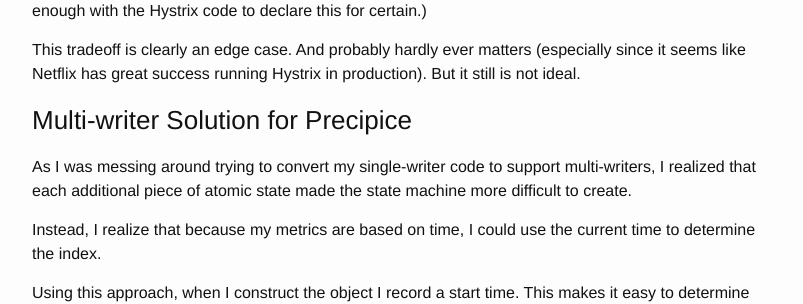
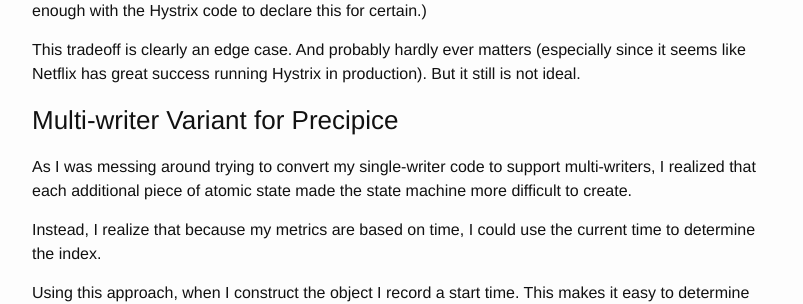
Before and after one commit to Tim-Brooks/tbrooks8.github.io, a Jekyll site: the page built from _posts/2015-06-21-precise-lock-free-rolling-metrics.md, in a window 1280 px wide and 900 px high, scrolled down 2293 px. Shown: the part 155-459 px from the top of the window, without its empty margins (238-1041 px from the left). Built offline with Jekyll 4.4.1, drawn with Linux system fonts in a browser that asks for light colours.

Commit message:
Slightly change header

```diff
--- a/_posts/2015-06-21-precise-lock-free-rolling-metrics.md
+++ b/_posts/2015-06-21-precise-lock-free-rolling-metrics.md
@@ -62,7 +62,7 @@ Finally, this situation may be exacerbated if there has not been a request in a
 
 This tradeoff is clearly an edge case. And probably hardly ever matters (especially since it seems like Netflix has great success running Hystrix in production). But it still is not ideal.
 
-### Multi-writer Solution for Precipice
+### Multi-writer Variant for Precipice
 
 As I was messing around trying to convert my single-writer code to support multi-writers, I realized that each additional piece of atomic state made the state machine more difficult to create.
 
```
